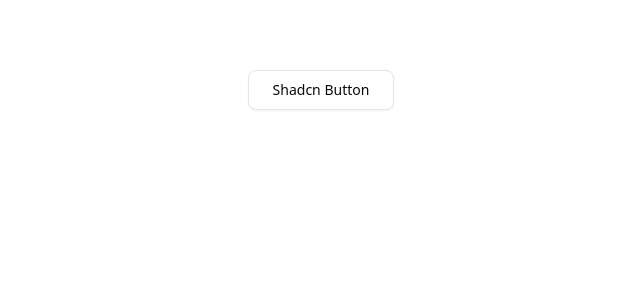
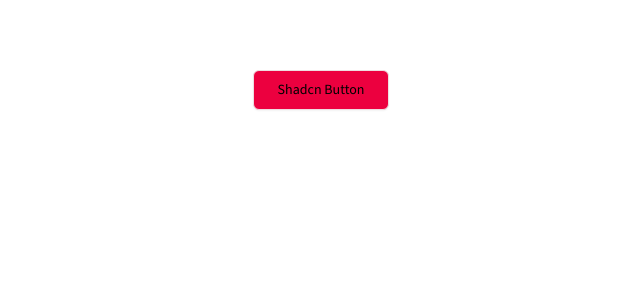
Before and after one commit to ahmedirheem/sommaire, a Next.js app: page / in a window 1280 px wide. Shown: the top 300 px of the page, without its empty margins (319-959 px from the left). Built offline with nearby package versions, Linux system fonts and the light colour scheme.

Commit message:
Configure Tailwindcss

```diff
--- a/app/globals.css
+++ b/app/globals.css
@@ -3,120 +3,101 @@
 
 @custom-variant dark (&:is(.dark *));
 
-@theme inline {
-  --color-background: var(--background);
-  --color-foreground: var(--foreground);
-  --font-sans: var(--font-geist-sans);
-  --font-mono: var(--font-geist-mono);
-  --color-sidebar-ring: var(--sidebar-ring);
-  --color-sidebar-border: var(--sidebar-border);
-  --color-sidebar-accent-foreground: var(--sidebar-accent-foreground);
-  --color-sidebar-accent: var(--sidebar-accent);
-  --color-sidebar-primary-foreground: var(--sidebar-primary-foreground);
-  --color-sidebar-primary: var(--sidebar-primary);
-  --color-sidebar-foreground: var(--sidebar-foreground);
-  --color-sidebar: var(--sidebar);
-  --color-chart-5: var(--chart-5);
-  --color-chart-4: var(--chart-4);
-  --color-chart-3: var(--chart-3);
-  --color-chart-2: var(--chart-2);
-  --color-chart-1: var(--chart-1);
-  --color-ring: var(--ring);
-  --color-input: var(--input);
-  --color-border: var(--border);
-  --color-destructive: var(--destructive);
-  --color-accent-foreground: var(--accent-foreground);
-  --color-accent: var(--accent);
-  --color-muted-foreground: var(--muted-foreground);
-  --color-muted: var(--muted);
-  --color-secondary-foreground: var(--secondary-foreground);
-  --color-secondary: var(--secondary);
-  --color-primary-foreground: var(--primary-foreground);
-  --color-primary: var(--primary);
-  --color-popover-foreground: var(--popover-foreground);
-  --color-popover: var(--popover);
-  --color-card-foreground: var(--card-foreground);
-  --color-card: var(--card);
-  --radius-sm: calc(var(--radius) - 4px);
-  --radius-md: calc(var(--radius) - 2px);
-  --radius-lg: var(--radius);
-  --radius-xl: calc(var(--radius) + 4px);
-}
+@layer base {
+  :root {
+    --font-sans: var(--font-sans), ui-sans-serif, system-ui, 'Apple Color Emoji', 'Segoe UI Emoji', 'Segoe UI Symbol', 'Noto Color Emoji';
 
-:root {
-  --radius: 0.625rem;
-  --background: oklch(1 0 0);
-  --foreground: oklch(0.145 0 0);
-  --card: oklch(1 0 0);
-  --card-foreground: oklch(0.145 0 0);
-  --popover: oklch(1 0 0);
-  --popover-foreground: oklch(0.145 0 0);
-  --primary: oklch(0.205 0 0);
-  --primary-foreground: oklch(0.985 0 0);
-  --secondary: oklch(0.97 0 0);
-  --secondary-foreground: oklch(0.205 0 0);
-  --muted: oklch(0.97 0 0);
-  --muted-foreground: oklch(0.556 0 0);
-  --accent: oklch(0.97 0 0);
-  --accent-foreground: oklch(0.205 0 0);
-  --destructive: oklch(0.577 0.245 27.325);
-  --border: oklch(0.922 0 0);
-  --input: oklch(0.922 0 0);
-  --ring: oklch(0.708 0 0);
-  --chart-1: oklch(0.646 0.222 41.116);
-  --chart-2: oklch(0.6 0.118 184.704);
-  --chart-3: oklch(0.398 0.07 227.392);
-  --chart-4: oklch(0.828 0.189 84.429);
-  --chart-5: oklch(0.769 0.188 70.08);
-  --sidebar: oklch(0.985 0 0);
-  --sidebar-foreground: oklch(0.145 0 0);
-  --sidebar-primary: oklch(0.205 0 0);
-  --sidebar-primary-foreground: oklch(0.985 0 0);
-  --sidebar-accent: oklch(0.97 0 0);
-  --sidebar-accent-foreground: oklch(0.205 0 0);
-  --sidebar-border: oklch(0.922 0 0);
-  --sidebar-ring: oklch(0.708 0 0);
-}
+    --background: 0 0% 100%;
+    --foreground: 222.2 84% 4.9%;
+    --card: 0 0% 100%;
+    --card-foreground: 222.2 84% 4.9%;
+    --popover: 0 0% 100%;
+    --popover-foreground: 222.2 84% 4.9%;
+    --primary: 350 89% 60%;
+    --primary-foreground: 210 40% 98%;
+    --secondary: 350 33% 96%;
+    --secondary-foreground: 350 89% 60%;
+    --muted: 350 33% 96%;
+    --muted-foreground: 215 25% 27%;
+    --accent: 350 33% 18%;
+    --accent-foreground: 350 89% 60%;
+    --destructive: 350 89% 50%;
+    --destructive-foreground: 210 40% 98%;
+    --border: 350 33% 90%;
+    --input: 350 33% 90%;
+    --ring: 350 89% 60%;
+    --radius: 0.5rem;
+    --chart-1: 12 76% 61%;
+    --chart-2: 173 58% 39%;
+    --chart-3: 197 37% 24%;
+    --chart-4: 43 74% 66%;
+    --chart-5: 27 87% 67%;
+  }
 
-.dark {
-  --background: oklch(0.145 0 0);
-  --foreground: oklch(0.985 0 0);
-  --card: oklch(0.205 0 0);
-  --card-foreground: oklch(0.985 0 0);
-  --popover: oklch(0.205 0 0);
-  --popover-foreground: oklch(0.985 0 0);
-  --primary: oklch(0.922 0 0);
-  --primary-foreground: oklch(0.205 0 0);
-  --secondary: oklch(0.269 0 0);
-  --secondary-foreground: oklch(0.985 0 0);
-  --muted: oklch(0.269 0 0);
-  --muted-foreground: oklch(0.708 0 0);
-  --accent: oklch(0.269 0 0);
-  --accent-foreground: oklch(0.985 0 0);
-  --destructive: oklch(0.704 0.191 22.216);
-  --border: oklch(1 0 0 / 10%);
-  --input: oklch(1 0 0 / 15%);
-  --ring: oklch(0.556 0 0);
-  --chart-1: oklch(0.488 0.243 264.376);
-  --chart-2: oklch(0.696 0.17 162.48);
-  --chart-3: oklch(0.769 0.188 70.08);
-  --chart-4: oklch(0.627 0.265 303.9);
-  --chart-5: oklch(0.645 0.246 16.439);
-  --sidebar: oklch(0.205 0 0);
-  --sidebar-foreground: oklch(0.985 0 0);
-  --sidebar-primary: oklch(0.488 0.243 264.376);
-  --sidebar-primary-foreground: oklch(0.985 0 0);
-  --sidebar-accent: oklch(0.269 0 0);
-  --sidebar-accent-foreground: oklch(0.985 0 0);
-  --sidebar-border: oklch(1 0 0 / 10%);
-  --sidebar-ring: oklch(0.556 0 0);
+  .dark {
+    --background: 222.2 84% 4.9%;
+    --foreground: 210 40% 98%;
+    --card: 222.2 84% 4.9%;
+    --card-foreground: 210 40% 98%;
+    --popover: 222.2 84% 4.9%;
+    --popover-foreground: 210 40% 98%;
+    --primary: 350 89% 60%;
+    --primary-foreground: 210 40% 98%;
+    --secondary: 350 33% 17.5%;
+    --secondary-foreground: 210 40% 98%;
+    --muted: 350 33% 17.5%;
+    --muted-foreground: 215 20.2% 65.1%;
+    --accent: 350 33% 25%;
+    --accent-foreground: 210 40% 98%;
+    --destructive: 350 89% 40%;
+    --destructive-foreground: 210 40% 98%;
+    --border: 350 33% 17.5%;
+    --input: 350 33% 17.5%;
+    --ring: 350 89% 60%;
+    --chart-1: 220 70% 50%;
+    --chart-2: 160 60% 45%;
+    --chart-3: 30 80% 55%;
+    --chart-4: 280 65% 60%;
+    --chart-5: 340 75% 55%;
+  }
 }
 
 @layer base {
   * {
-    @apply border-border outline-ring/50;
+    /* @apply border-border; */
+    border-color: hsl(var(--border));
   }
-  body {
-    @apply bg-background text-foreground;
+
+  h1 {
+    @apply text-4xl md:text-6xl xl:text-7xl font-bold;
+  }
+
+  h2 {
+    @apply text-xl lg:text-3xl font-medium;
+  }
+
+  h3 {
+    @apply text-2xl lg:text-4xl font-medium;
+  }
+
+  a {
+    @apply hover:cursor-pointer;
+  }
+
+  button {
+    @apply hover:cursor-pointer bg-rose-600 hover:bg-rose-700;
   }
 }
+
+.container {
+  margin-inline: auto;
+  padding-inline: 2rem;
+
+  @media (min-width: 640px) {
+    max-width: none;
+  }
+
+  @media (min-width: 1400px) {
+    max-width: 1400px;
+  }
+}
--- a/package.json
+++ b/package.json
@@ -29,7 +29,7 @@
     "eslint-config-next": "15.3.0",
     "eslint-plugin-tailwindcss": "^3.18.0",
     "prettier": "^3.5.3",
-    "tailwindcss": "^4",
+    "tailwindcss": "^4.1.4",
     "typescript": "^5"
   }
 }
--- /dev/null
+++ b/tailwind.config.ts
@@ -0,0 +1,65 @@
+import type { Config } from "tailwindcss";
+
+const config: Config = {
+  content: [
+    './app/**/*.{js,ts,jsx,tsx,mdx}',
+    './pages/**/*.{js,ts,jsx,tsx,mdx}',
+    './components/**/*.{js,ts,jsx,tsx,mdx}',
+  ],
+  darkMode: 'class',
+  theme: {
+    extend: {
+      colors: {
+        background: 'hsl(var(--background))',
+        foreground: 'hsl(var(--foreground))',
+        card: 'hsl(var(--card))',
+        'card-foreground': 'hsl(var(--card-foreground))',
+        popover: 'hsl(var(--popover))',
+        'popover-foreground': 'hsl(var(--popover-foreground))',
+        primary: 'hsl(var(--primary))',
+        'primary-foreground': 'hsl(var(--primary-foreground))',
+        secondary: 'hsl(var(--secondary))',
+        'secondary-foreground': 'hsl(var(--secondary-foreground))',
+        muted: 'hsl(var(--muted))',
+        'muted-foreground': 'hsl(var(--muted-foreground))',
+        accent: 'hsl(var(--accent))',
+        'accent-foreground': 'hsl(var(--accent-foreground))',
+        destructive: 'hsl(var(--destructive))',
+        'destructive-foreground': 'hsl(var(--destructive-foreground))',
+        border: 'hsl(var(--border))',
+        input: 'hsl(var(--input))',
+        ring: 'hsl(var(--ring))',
+        chart: {
+          1: 'hsl(var(--chart-1))',
+          2: 'hsl(var(--chart-2))',
+          3: 'hsl(var(--chart-3))',
+          4: 'hsl(var(--chart-4))',
+          5: 'hsl(var(--chart-5))',
+        },
+      },
+      borderRadius: {
+        xl: 'calc(var(--radius) + 4px)',
+        lg: 'var(--radius)',
+        md: 'calc(var(--radius) - 2px)',
+        sm: 'calc(var(--radius) - 4px)',
+      },
+      fontFamily: {
+        sans: [
+          'var(--font-sans)',
+          'ui-sans-serif',
+          'system-ui',
+          'Apple Color Emoji',
+          'Segoe UI Emoji',
+          'Segoe UI Symbol',
+          'Noto Color Emoji',
+        ],
+      },
+
+    },
+  },
+  plugins: [
+    require('tw-animate-css'),
+  ],
+};
+
+export default config;
```
Also changed, not shown: 1 other file (tests, documents, lock files or other folders).
